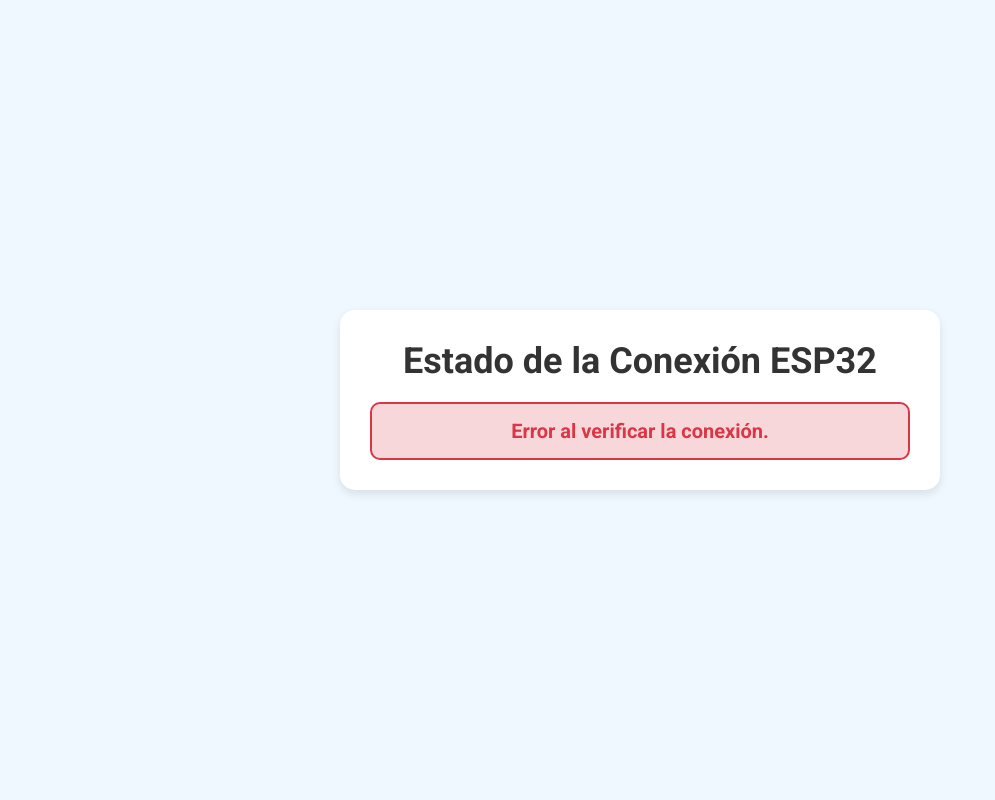
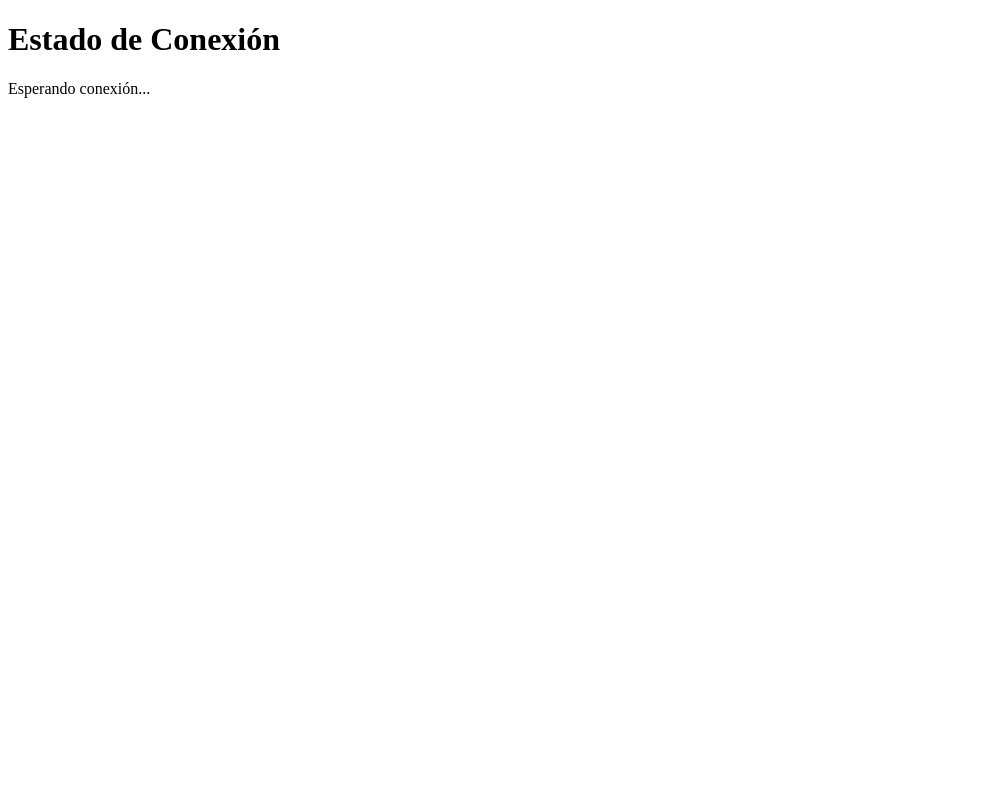
Before and after one commit to jonme3/esp, a Flask app: template templates/index.html in a window 1280 px wide. Shown: the whole page, without its empty margins (0-995 px from the left). Run offline with Flask 2, Linux system fonts and the light colour scheme; the template is opened without the code that fills it, so the values that code supplies are empty.

Commit message:
Update index.html

```diff
--- a/templates/index.html
+++ b/templates/index.html
@@ -3,118 +3,33 @@
 <head>
     <meta charset="UTF-8">
     <meta name="viewport" content="width=device-width, initial-scale=1.0">
-    <title>Estado de Conexión ESP32</title>
-    <link href="https://fonts.googleapis.com/css2?family=Roboto:wght@400;500;700&display=swap" rel="stylesheet">
-    <style>
-        /* Estilo similar al anterior */
-        * {
-            margin: 0;
-            padding: 0;
-            box-sizing: border-box;
-        }
-
-        body {
-            font-family: 'Roboto', sans-serif;
-            background-color: #f0f8ff;
-            display: flex;
-            justify-content: center;
-            align-items: center;
-            height: 100vh;
-            margin: 0;
-        }
-
-        .container {
-            background-color: #ffffff;
-            box-shadow: 0 4px 10px rgba(0, 0, 0, 0.1);
-            border-radius: 15px;
-            width: 90%;
-            max-width: 600px;
-            padding: 30px;
-            text-align: center;
-            transition: all 0.3s ease-in-out;
-        }
-
-        h1 {
-            font-size: 36px;
-            margin-bottom: 20px;
-            color: #333;
-        }
-
-        #status {
-            padding: 15px;
-            font-size: 20px;
-            font-weight: bold;
-            margin-top: 20px;
-            border-radius: 10px;
-            transition: all 0.5s ease-in-out;
-        }
-
-        .connected {
-            color: #28a745;
-            background-color: #eaf9ea;
-            border: 2px solid #28a745;
-        }
-
-        .disconnected {
-            color: #dc3545;
-            background-color: #f8d7da;
-            border: 2px solid #dc3545;
-        }
-
-        .loading {
-            display: none;
-            font-size: 16px;
-            margin-top: 15px;
-            color: #007bff;
-            font-weight: normal;
-        }
-
-        .loading.show {
-            display: block;
-        }
-    </style>
-</head>
-<body>
-
-<div class="container">
-    <h1>Estado de la Conexión ESP32</h1>
-    <div id="status" class="disconnected">Esperando conexión...</div>
-    <div id="loading" class="loading">Cargando...</div>
-</div>
-
+    <title>Conexión ESP32</title>
     <script>
         function checkConnection() {
-    document.getElementById('loading').classList.add('show'); // Mostrar "Cargando..."
-
-    // Realizar la solicitud GET al servidor Flask
-    fetch('/estado')  // El endpoint en Flask
+            fetch('http://esp-907c.onrender.com/conectar', { method: 'GET' })
                 .then(response => response.json())
                 .then(data => {
-        document.getElementById('loading').classList.remove('show'); // Ocultar "Cargando..."
                     if (data.status === "success") {
-            document.getElementById("status").classList.remove('disconnected');
-            document.getElementById("status").classList.add('connected');
-            document.getElementById("status").textContent = data.message;
+                        document.getElementById("status").innerText = "¡Conectado al ESP32!";
+                        document.getElementById("status").style.color = "green";
                     } else {
-            document.getElementById("status").classList.remove('connected');
-            document.getElementById("status").classList.add('disconnected');
-            document.getElementById("status").textContent = data.message;
+                        document.getElementById("status").innerText = "Esperando conexión...";
+                        document.getElementById("status").style.color = "red";
                     }
                 })
                 .catch(error => {
-        document.getElementById('loading').classList.remove('show');
-        document.getElementById("status").classList.remove('connected');
-        document.getElementById("status").classList.add('disconnected');
-        document.getElementById("status").textContent = "Error al verificar la conexión.";
+                    console.error("Error al verificar la conexión:", error);
+                    document.getElementById("status").innerText = "Error al conectar";
+                    document.getElementById("status").style.color = "red";
                 });
         }
 
-// Llama a la función al cargar la página y cada 5 segundos para comprobar el estado
-window.onload = function() {
-    checkConnection();
-    setInterval(checkConnection, 5000);  // Verificar la conexión cada 5 segundos
-}
+        // Verificar conexión cada 5 segundos
+        setInterval(checkConnection, 5000);
     </script>
-
+</head>
+<body>
+    <h1>Estado de Conexión</h1>
+    <p id="status">Esperando conexión...</p>
 </body>
 </html>
```
Lines whose indentation alone changed are shown as unchanged.
